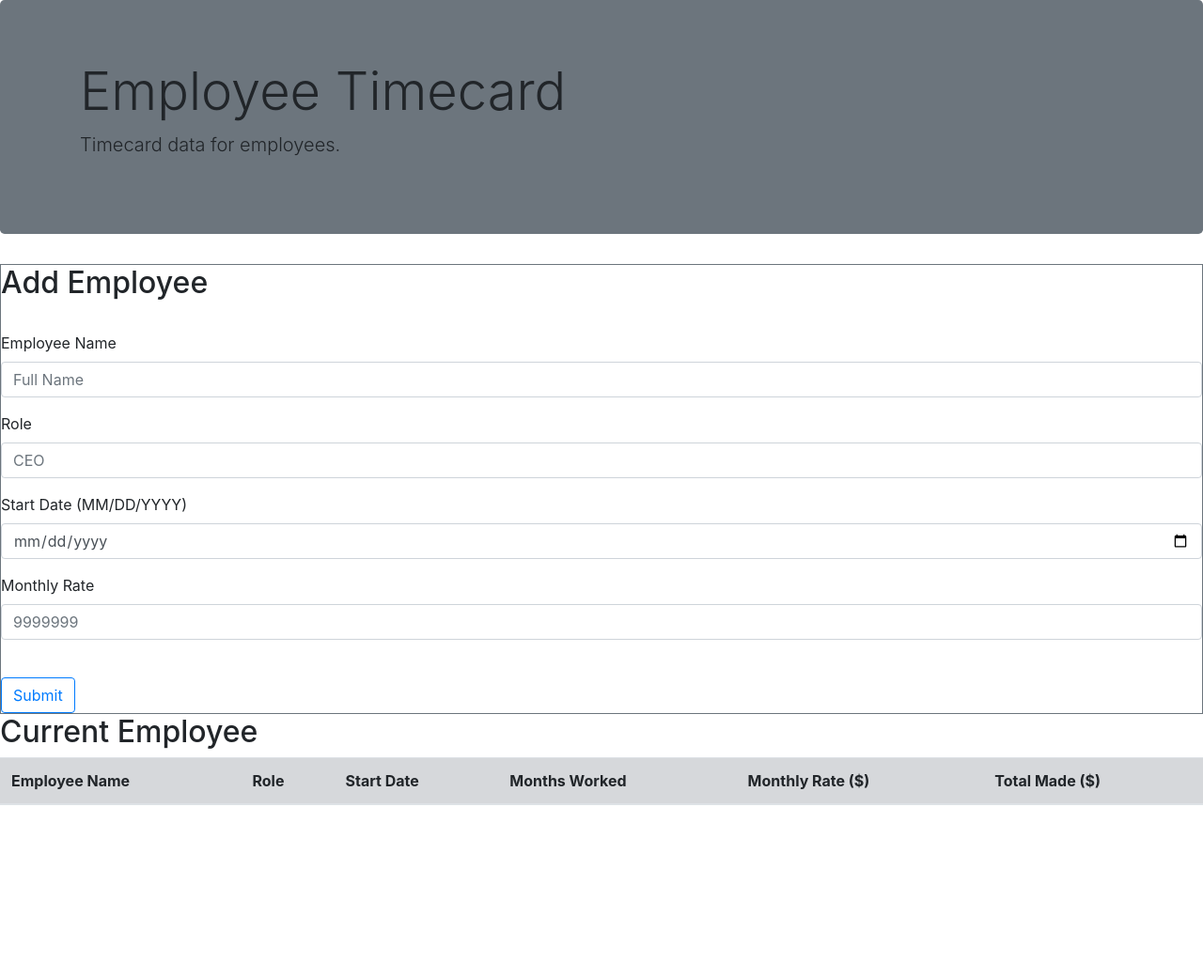
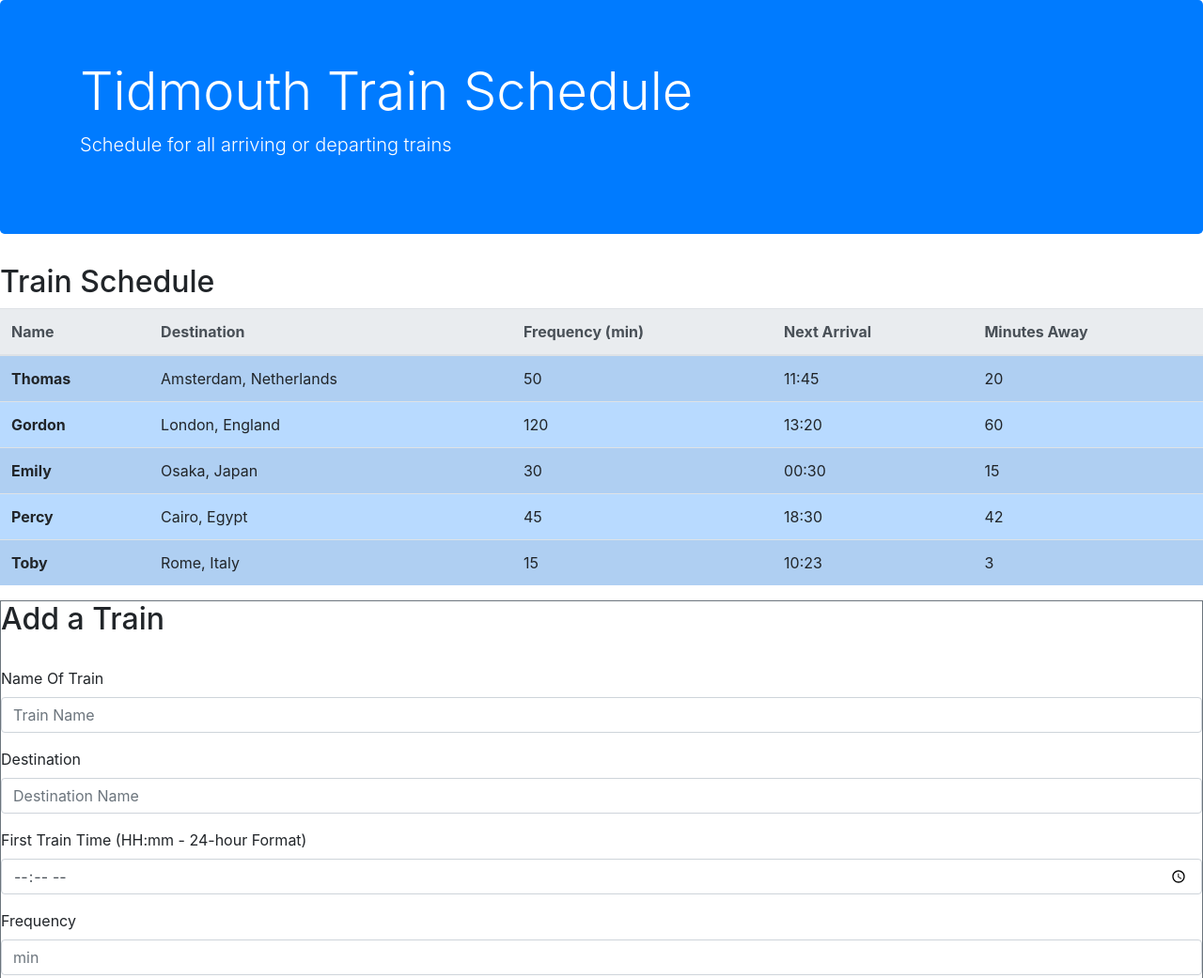
Before and after one commit to Redfearn-Justin/Train-Scheduler, a plain HTML site: page index.html in a window 1280 px wide. Shown: the top 1041 px of the page at 94% size. Before the commit the page ends 873 px from the top, so only its background shows below. Drawn offline with nearby package versions, Linux system fonts and the light colour scheme.

Commit message:
updated HTML/JS

```diff
--- a/assets/javascript/app.js
+++ b/assets/javascript/app.js
@@ -0,0 +1,123 @@
+$(document).ready(function() {
+
+    // Initialize Firebase
+
+    var config = {
+      apiKey: "AIzaSyCzdKtw85lZnjf5VYD7AsuMJaWZQSI7rjU",
+      authDomain: "assignment7db.firebaseapp.com",
+      databaseURL: "https://assignment7db.firebaseio.com",
+      projectId: "assignment7db",
+      storageBucket: "assignment7db.appspot.com",
+      messagingSenderId: "672762088729"
+    };
+
+    firebase.initializeApp(config);
+
+    //Global variables
+
+    var database = firebase.database();
+
+    var currentTime = moment().format('LT'); //this is an attempt to eventually use the local time to alter table data
+
+
+    //functions
+
+    function clearFields() {
+
+      $("input").each(function() {
+
+        $(this).val("");
+
+      });
+
+    }
+
+
+
+    //on-click functions
+
+    $("#formSubmitButton").on("click", function() {
+
+      event.preventDefault();
+
+      // variables
+
+      var userTrainName = $("#trainNameInput").val().trim();
+
+      var userDestination = $("#destinationInput").val().trim();
+
+      //taking the time value and formatting it to epoch time, and "HH:mm" standard
+
+      var userTrainTime = moment( $("#trainTimeInput").val().trim(), "HH:mm").format("X"); // might need to append
+
+      //=============================================
+
+      var userFrequency = $("#frequencyInput").val().trim();
+
+
+      // object to house user input; subsequently send to firebase
+
+      var totalUserInput = {
+        Name: userTrainName,
+        Destination: userDestination,
+        Time: userTrainTime,
+        Frequency: userFrequency,
+      };
+
+      console.log(totalUserInput);
+
+      //upload object to firebase
+
+      database.ref().push(totalUserInput);
+
+
+      //function to clear fields after user input
+
+      clearFields();
+
+
+      //function to push data that's on DB to website
+
+      database.ref().on("child_added", function(snapshot) {
+
+        //storing information into variables
+
+        var databaseName = snapshot.val().Name;
+
+        var databaseDestination = snapshot.val().Destination;
+
+        var databaseTime = snapshot.val().Time;
+
+        var databaseFrequency = snapshot.val().Frequency;
+
+        //verifying results in console
+
+        console.log(databaseName + " " + databaseDestination + " " + databaseTime + " " + databaseFrequency);
+
+        //enter math calcuations below, to get the difference between
+
+
+      });
+
+      //add error functionality to above function
+
+
+
+    });
+
+    // OTHER NOTES
+
+
+    //   Create the new row
+    // var newRow = $("<tr>").append(
+    //   $("<td>").text(empName),
+    //   $("<td>").text(empRole),
+    //   $("<td>").text(empStartPretty),
+    //   $("<td>").text(empMonths),
+    //   $("<td>").text(empRate),
+    //   $("<td>").text(empBilled)
+    // );
+    //
+    // // Append the new row to the table
+    // $("#employee-table > tbody").append(newRow);
+  });
--- a/index.html
+++ b/index.html
@@ -6,14 +6,16 @@
     <meta charset="utf-8">
     <meta name="viewport" content="width=device-width, initial-scale=1, shrink-to-fit=no">
 
+    <!-- Firebase JS -->
+    <script src="https://www.gstatic.com/firebasejs/5.2.0/firebase.js"></script>
+
     <!-- jQuery first, then Popper.js, then Bootstrap JS -->
     <script src="https://code.jquery.com/jquery-3.3.1.min.js" crossorigin="anonymous"></script>
     <script src="https://cdnjs.cloudflare.com/ajax/libs/popper.js/1.14.3/umd/popper.min.js" crossorigin="anonymous"></script>
     <script src="https://stackpath.bootstrapcdn.com/bootstrap/4.1.2/js/bootstrap.min.js" crossorigin="anonymous"></script>
 
-    <!-- Firebase JS -->
-    <script src="https://www.gstatic.com/firebasejs/5.2.0/firebase.js"></script>
-
+    <!-- Moment JS -->
+    <script src="https://cdn.jsdelivr.net/momentjs/2.12.0/moment.min.js"></script>
 
     <!-- Personal JS (Might have to move into bottom of body, per last issue) -->
     <script src="assets/javascript/app.js"></script>
@@ -24,79 +26,103 @@
     <!--Personal CSS-->
     <link rel="stylesheet" href="assets/css/style.css">
 
-    <title> Train Schedule!! </title>
+    <title> Train Schedule :) </title>
 
   </head>
   <body>
 
     <!-- heading -->
 
-    <div class="jumbotron bg-secondary">
+    <div class="jumbotron bg-primary">
         <div class="container">
-            <h1 class="display-4">Employee Timecard</h1>
-            <p class="lead"> Timecard data for employees.</p>
+            <h1 class="display-4 text-white"> Tidmouth Train Schedule </h1>
+            <p class="lead text-white"> Schedule for all arriving or departing trains </p>
         </div>
     </div>
 
-    <!-- first form -->
+    <!-- Table -->
+
+    <table class="table table-striped table-primary table-hover">
+        <thead class=" thead-light">
+            <tr>
+            <th scope="col">Name</th>
+            <th scope="col">Destination</th>
+            <th scope="col">Frequency (min)</th>
+            <th scope="col">Next Arrival</th>
+            <th scope="col">Minutes Away</th>
+            </tr>
+        </thead>
+        <tbody>
+            <h2 class="display-6"> Train Schedule</h2>
+            <!-- row one -->
+            <tr>
+            <th scope="row"> Thomas </th>
+            <td> Amsterdam, Netherlands </td>
+            <td> 50 </td>
+            <td> 11:45 </td>
+            <td> 20 </td>
+            </tr>
+            <!--row two  -->
+            <tr>
+            <th scope="row"> Gordon </th>
+            <td> London, England </td>
+            <td> 120 </td>
+            <td> 13:20 </td>
+            <td> 60 </td>
+            </tr>
+            <!-- row three -->
+            <tr>
+            <th scope="row"> Emily </th>
+            <td> Osaka, Japan </td>
+            <td> 30 </td>
+            <td> 00:30 </td>
+            <td> 15 </td>
+            </tr>
+            <!-- row four -->
+            <tr>
+            <th scope="row"> Percy </th>
+            <td> Cairo, Egypt </td>
+            <td> 45 </td>
+            <td> 18:30 </td>
+            <td> 42 </td>
+            </tr>
+            <!-- row five -->
+            <tr>
+            <th scope="row"> Toby </th>
+            <td> Rome, Italy </td>
+            <td> 15 </td>
+            <td> 10:23 </td>
+            <td> 3 </td>
+            </tr>
+            <!-- user inputted trains go here  -->
+        </tbody>
+    </table>
+
+    <!-- form -->
 
     <form class="border border-secondary">
         <div class="form-group">
-            <h2 class="display-6"> Add Employee</h2>
+            <h2 class="display-6"> Add a Train</h2>
             <br>
 
-            <label for="exampleFormControlInput1"> Employee Name</label>
-            <input type="name" class="form-control" id="employeeName" placeholder="Full Name">
+            <label for="exampleFormControlInput1"> Name Of Train </label>
+            <input type="name" class="form-control" id="trainNameInput" placeholder="Train Name">
         </div>
         <div class="form-group">
-            <label for="exampleFormControlInput1"> Role</label>
-            <input type="name" class="form-control" id="employeeTitle" placeholder="CEO">
+            <label for="exampleFormControlInput1"> Destination </label>
+            <input type="name" class="form-control" id="destinationInput" placeholder="Destination Name">
         </div>
         <div class="form-group">
-            <label for="exampleFormControlInput1"> Start Date (MM/DD/YYYY) </label>
-            <input type="date" class="form-control" id="startDate">
+            <label for="exampleFormControlInput1"> First Train Time (HH:mm - 24-hour Format) </label>
+            <input type="time" class="form-control" id="trainTimeInput">
         </div>
         <div class="form-group">
-            <label for="exampleFormControlInput1"> Monthly Rate </label>
-            <input type="currency" class="form-control" id="monthlyRate" placeholder="9999999">
+            <label for="exampleFormControlInput1"> Frequency </label>
+            <input type="text" class="form-control" id="frequencyInput" placeholder="min">
         </div>
         <br>
-        <button type="button" class="btn btn-outline-primary" id="formSubmit">Submit</button>
+        <button type="button" class="btn btn-outline-primary" id="formSubmitButton">Submit</button>
     </form>
-
-    <table class="table table-striped table-secondary">
-        <thead>
-            <tr>
-            <th scope="col">Employee Name</th>
-            <th scope="col">Role</th>
-            <th scope="col">Start Date</th>
-            <th scope="col">Months Worked</th>
-            <th scope="col">Monthly Rate ($)</th>
-            <th scope="col">Total Made ($)</th>
-            </tr>
-        </thead>
-        <tbody>
-            <h2 class="display-6"> Current Employee</h2>
-            <!-- <tr> -->
-            <!-- <th scope="row">1</th>
-            <td>Mark</td>
-            <td>Otto</td>
-            <td>@mdo</td>
-            </tr>
-            <tr>
-            <th scope="row">2</th>
-            <td>Jacob</td>
-            <td>Thornton</td>
-            <td>@fat</td>
-            </tr>
-            <tr>
-            <th scope="row">3</th>
-            <td>Larry</td>
-            <td>the Bird</td>
-            <td>@twitter</td>
-            </tr> -->
-        </tbody>
-    </table>
 
   </body>
 </html>
```
